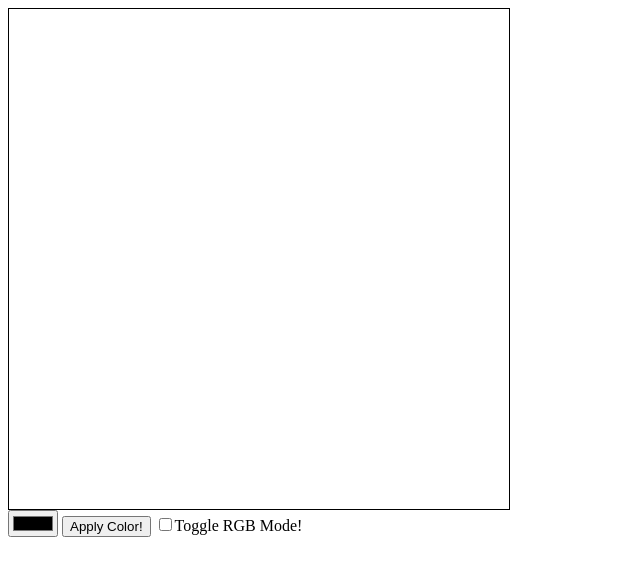
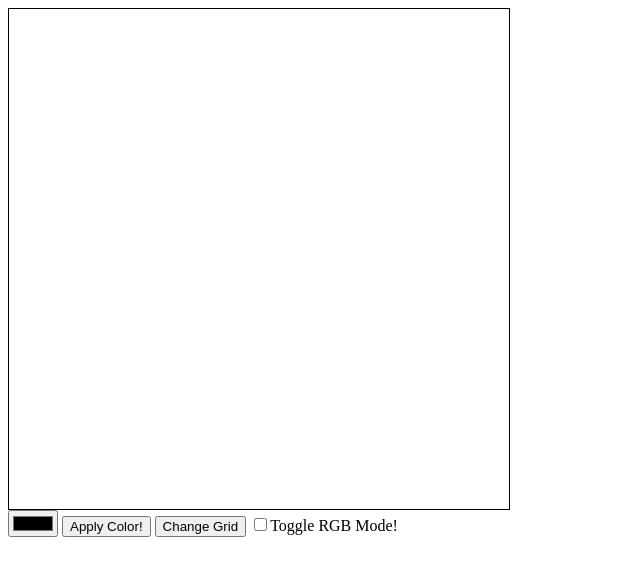
Before and after one commit to attackersalt/etch-a-sketch, a plain HTML site: page index.html in a window 1280 px wide. Shown: the whole page, without its empty margins (0-640 px from the left). Drawn offline with Linux system fonts and the light colour scheme.

Commit message:
Add button to change grid size

```diff
--- a/index.html
+++ b/index.html
@@ -10,6 +10,7 @@
     <div id="container"></div>
     <input type="color" id="color">
     <button id="apply-color">Apply Color!</button>
+    <button id="change-grid">Change Grid</button>
     <input type="checkbox" id="rgb-mode">Toggle RGB Mode!
     <script src="script.js" defer></script>
 </body>
```
